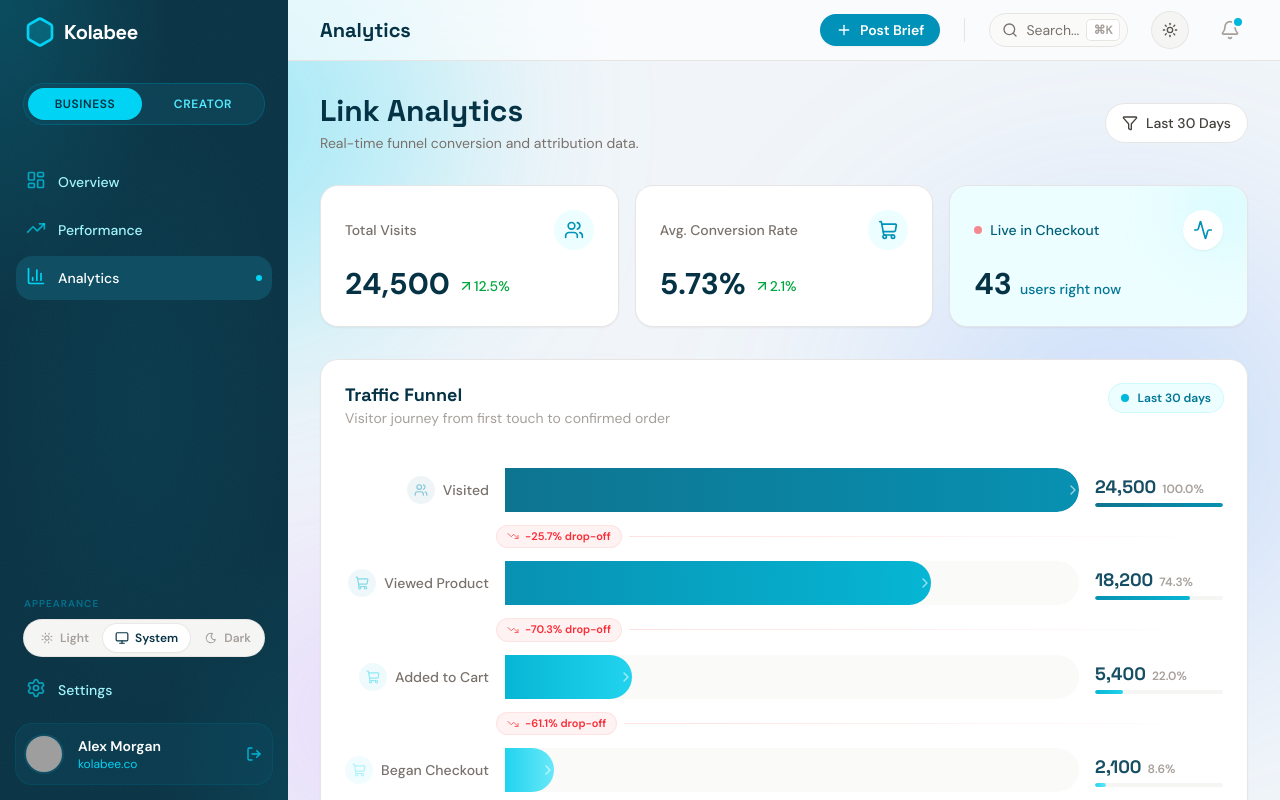
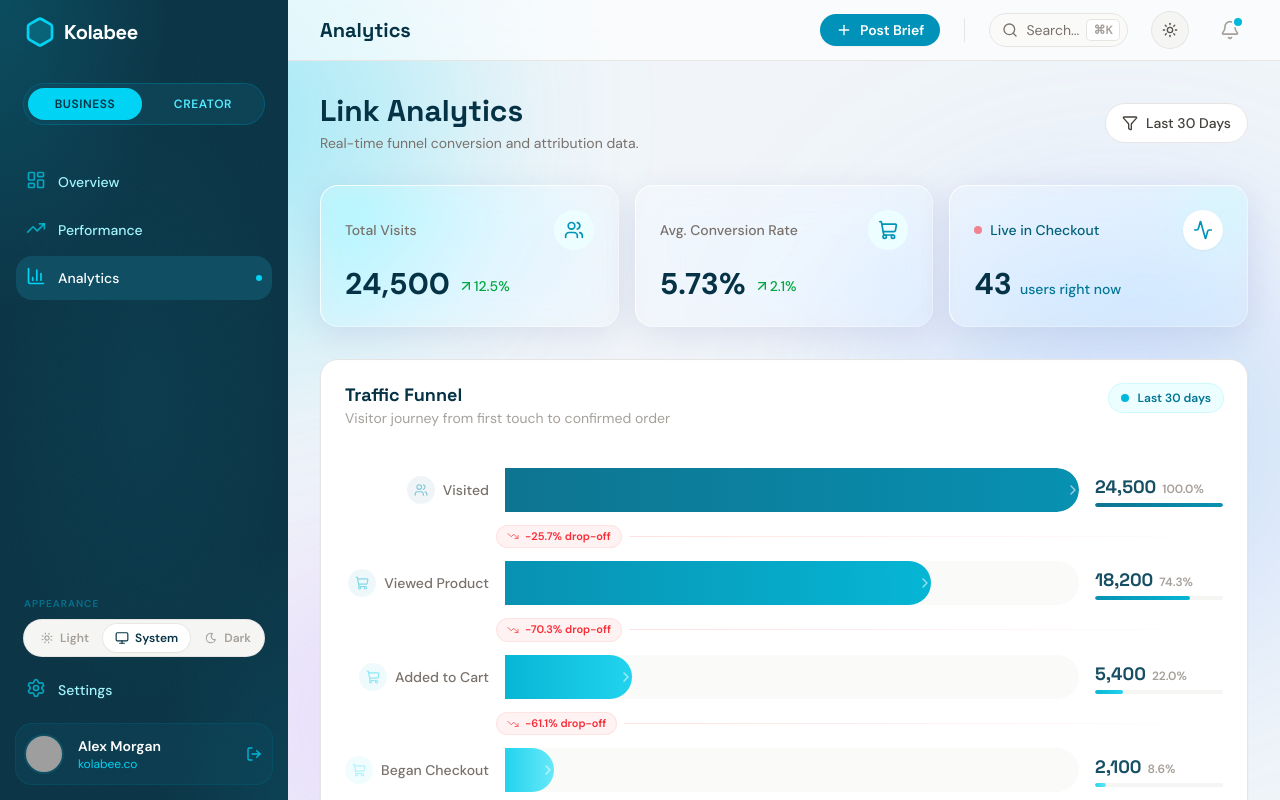
Before and after one commit to ah-nd-naf/Kolabee_Frontend, a Next.js app: page /dashboard/analytics in a window 1280 px wide. Built offline with nearby package versions, Linux system fonts and the light colour scheme; grey boxes are pictures that could not be loaded.

Commit message:
visual update fix

```diff
--- a/src/app/dashboard/analytics/page.tsx
+++ b/src/app/dashboard/analytics/page.tsx
@@ -338,18 +338,18 @@ export default function AnalyticsPage() {
           {/* Total Visits */}
           <motion.div
             variants={cardVariants}
-            whileHover={{ y: -4, boxShadow: "0 12px 24px -4px rgb(8 145 178 / 0.10)" }}
-            transition={{ duration: 0.25, ease: EASE }}
-            className="rounded-2xl border border-stone-200 bg-white p-6 shadow-sm"
+            whileHover={{ y: -3 }}
+            transition={{ duration: 0.22, ease: EASE }}
+            className="premium-glass rounded-2xl p-6"
           >
             <div className="flex items-center justify-between">
-              <span className="text-sm font-medium text-stone-500">Total Visits</span>
+              <span className="text-sm font-medium text-stone-500 dark:text-stone-400">Total Visits</span>
               <div className="flex h-10 w-10 items-center justify-center rounded-full bg-cyan-50 text-cyan-600">
                 <Users className="h-5 w-5" />
               </div>
             </div>
             <div className="mt-4 flex items-baseline gap-2">
-              <span className="text-3xl font-bold text-cyan-950">
+              <span className="text-3xl font-bold text-cyan-950 dark:text-white">
                 <CountUp
                   to={mockFunnelData.totalVisits}
                   duration={1400}
@@ -366,18 +366,18 @@ export default function AnalyticsPage() {
           {/* Conversion Rate */}
           <motion.div
             variants={cardVariants}
-            whileHover={{ y: -4, boxShadow: "0 12px 24px -4px rgb(8 145 178 / 0.10)" }}
-            transition={{ duration: 0.25, ease: EASE }}
-            className="rounded-2xl border border-stone-200 bg-white p-6 shadow-sm"
+            whileHover={{ y: -3 }}
+            transition={{ duration: 0.22, ease: EASE }}
+            className="premium-glass rounded-2xl p-6"
           >
             <div className="flex items-center justify-between">
-              <span className="text-sm font-medium text-stone-500">Avg. Conversion Rate</span>
+              <span className="text-sm font-medium text-stone-500 dark:text-stone-400">Avg. Conversion Rate</span>
               <div className="flex h-10 w-10 items-center justify-center rounded-full bg-cyan-50 text-cyan-600">
                 <ShoppingCart className="h-5 w-5" />
               </div>
             </div>
             <div className="mt-4 flex items-baseline gap-2">
-              <span className="text-3xl font-bold text-cyan-950">
+              <span className="text-3xl font-bold text-cyan-950 dark:text-white">
                 <CountUp to={conversionRate} duration={1400} delay={250} decimals={2} suffix="%" />
               </span>
               <span className="flex items-center text-sm font-medium text-green-600">
@@ -389,9 +389,9 @@ export default function AnalyticsPage() {
           {/* Live Checkout */}
           <motion.div
             variants={cardVariants}
-            whileHover={{ y: -4 }}
-            transition={{ duration: 0.25, ease: EASE }}
-            className="relative overflow-hidden rounded-2xl border border-cyan-200 dark:border-cyan-800/60 bg-cyan-50 dark:bg-cyan-950/40 p-6 shadow-sm"
+            whileHover={{ y: -3 }}
+            transition={{ duration: 0.22, ease: EASE }}
+            className="relative overflow-hidden premium-glass rounded-2xl p-6"
           >
             <div className="absolute -right-6 -top-6 h-24 w-24 rounded-full bg-cyan-100/50 dark:bg-cyan-400/10 blur-xl" />
             <div className="relative z-10 flex items-center justify-between">
```
